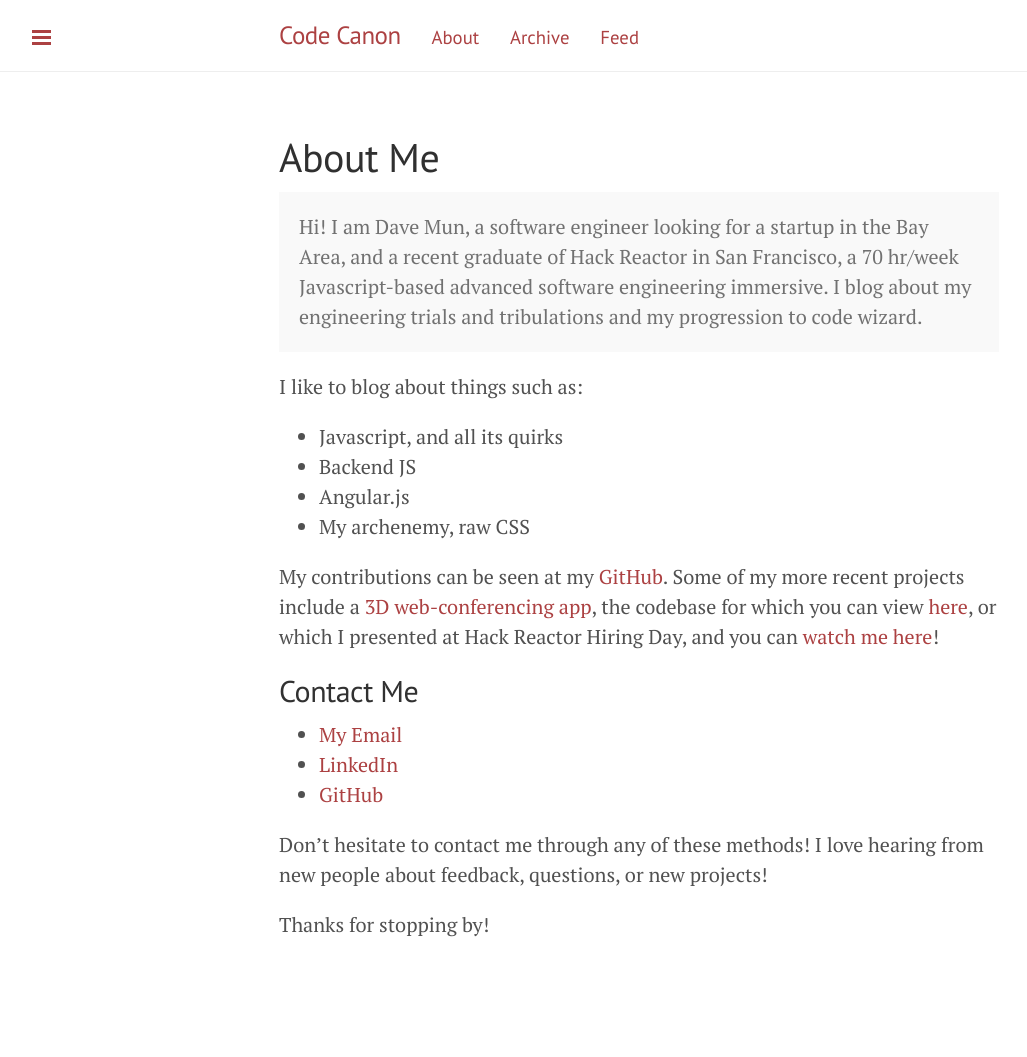
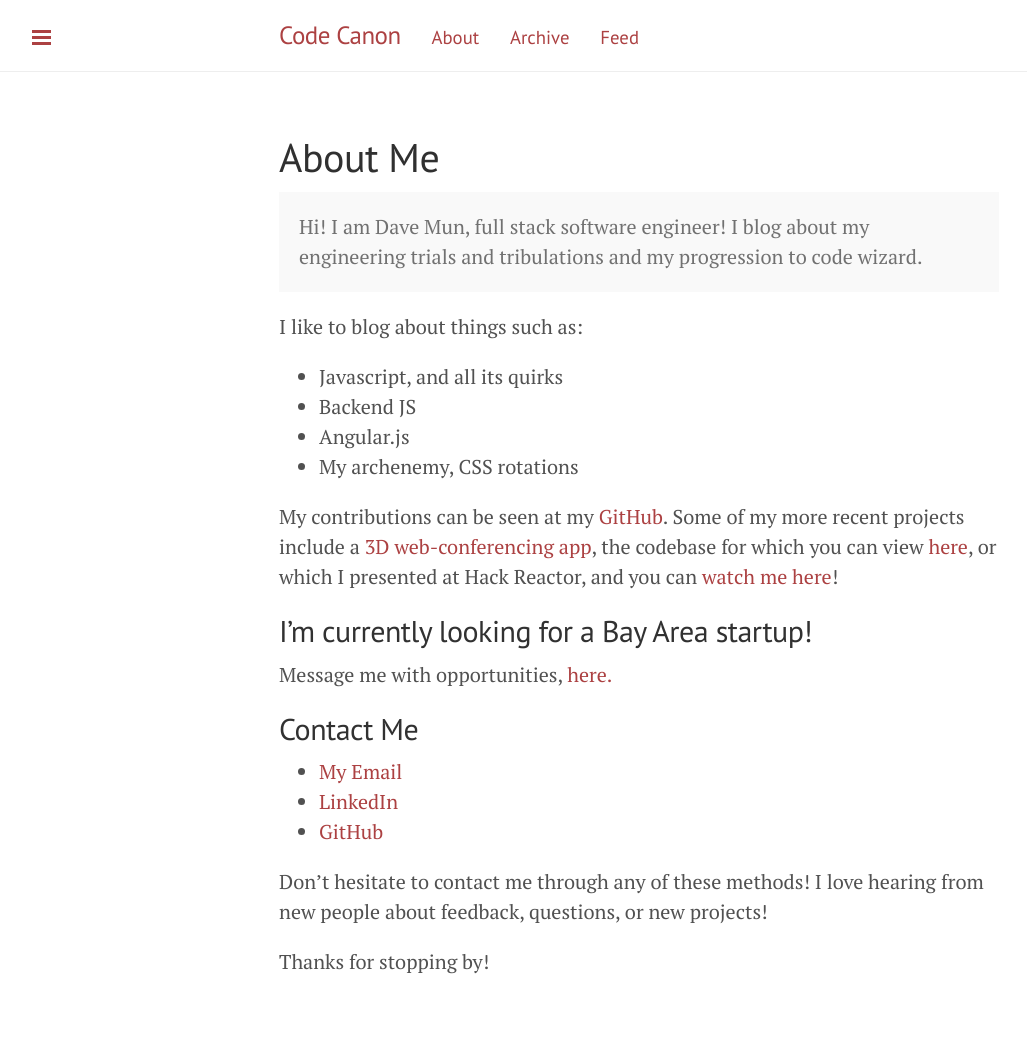
Before and after one commit to davemun/davemun.github.io, a Jekyll site: the page built from about.md, in a window 1280 px wide. Shown: the whole page, without its empty margins (1-1028 px from the left). Built offline with Jekyll 4.4.1, drawn with Linux system fonts in a browser that asks for light colours; Markdown is read by kramdown in place of the engine named in the settings; before the commit the page ends 1020 px from its top, so only the background shows below that.

Commit message:
Rewrote About.me page.

```diff
--- a/about.md
+++ b/about.md
@@ -4,7 +4,7 @@ title: About Me
 ---
 
 <p class="message">
-  Hi! I am Dave Mun, a software engineer looking for a startup in the Bay Area, and a recent graduate of Hack Reactor in San Francisco, a 70 hr/week Javascript-based advanced software engineering immersive. I blog
+  Hi! I am Dave Mun, full stack software engineer! I blog
 about my engineering trials and tribulations and my progression to code wizard.
 </p>
 
@@ -13,13 +13,16 @@ I like to blog about things such as:
 * Javascript, and all its quirks
 * Backend JS
 * Angular.js
-* My archenemy, raw CSS
+* My archenemy, CSS rotations
 
-My contributions can be seen at my [GitHub](http://github.com/davemun). Some of my more recent projects include a [3D web-conferencing app](http://realfaces.org), the codebase for which you can view [here](http://github.com/realTalkTeam/realTalk), or which I presented at Hack Reactor Hiring Day, and you can [watch me here](https://www.youtube.com/watch?v=z5C1OVLiDBE)!
+My contributions can be seen at my [GitHub](http://github.com/davemun). Some of my more recent projects include a [3D web-conferencing app](http://realfaces.org), the codebase for which you can view [here](http://github.com/realTalkTeam/realTalk), or which I presented at Hack Reactor, and you can [watch me here](https://www.youtube.com/watch?v=z5C1OVLiDBE)!
+
+## I'm currently looking for a Bay Area startup!
+Message me with opportunities, [here.](mailto:mun.dave+hiring@gmail.com)
 
 ## Contact Me
 
-* [My Email](mailto:mun.dave@gmail.com)
+* [My Email](mailto:mun.dave+blog@gmail.com)
 * [LinkedIn](http://linkedin.com/in/davemun)
 * [GitHub](http://github.com/davemun)
 
```
Also changed, not shown: _posts/2014-1-8-Using-Passport.md (added, +6 -0 lines).
